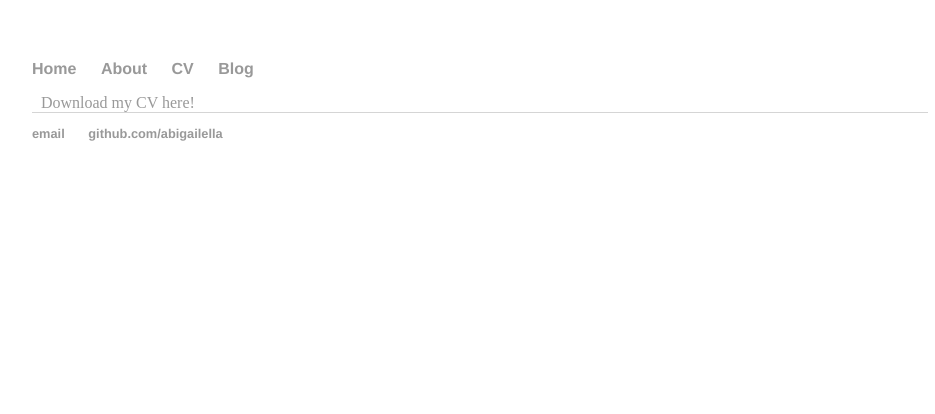
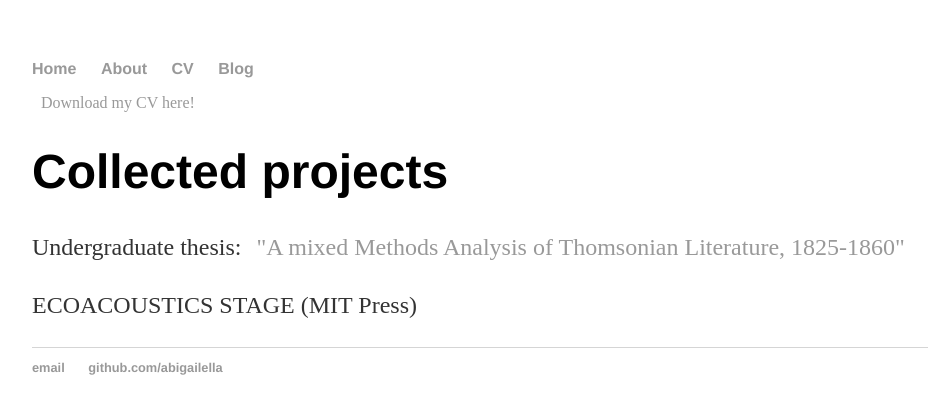
Before and after one commit to abigailella/abigailella.github.io, a Jekyll site: the page cv.html, which Jekyll copies as it is, in a window 1280 px wide. Shown: the top 414 px of the page, without its empty margins (160-1095 px from the left). Built offline with Jekyll 4.4.1, drawn with Linux system fonts in a browser that asks for light colours.

Commit message:
Update cv.html

```diff
--- a/cv.html
+++ b/cv.html
@@ -24,8 +24,17 @@
 		<a href="Professional_CV (14).pdf" style="text-decoration:none; margin:1%;">Download my CV here!</a>
 
 
+	</div>
 
-	</div>
+	<div class="blurb">
+	<h1>Collected projects</h1>
+		<p>Undergraduate thesis: <a href = "thesis.pdf"style="text-decoration:none; margin:1%;">"A mixed Methods Analysis of Thomsonian Literature, 1825-1860"</a> </p>
+		<p> ECOACOUSTICS STAGE (MIT Press)</p>
+
+
+
+
+</div><!-- /.blurb -->
 
 
 </div>
```
